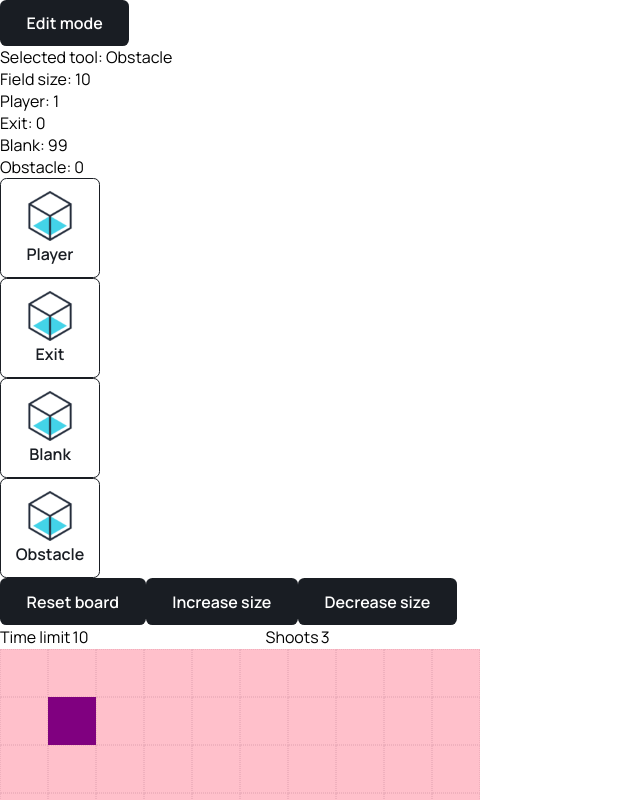
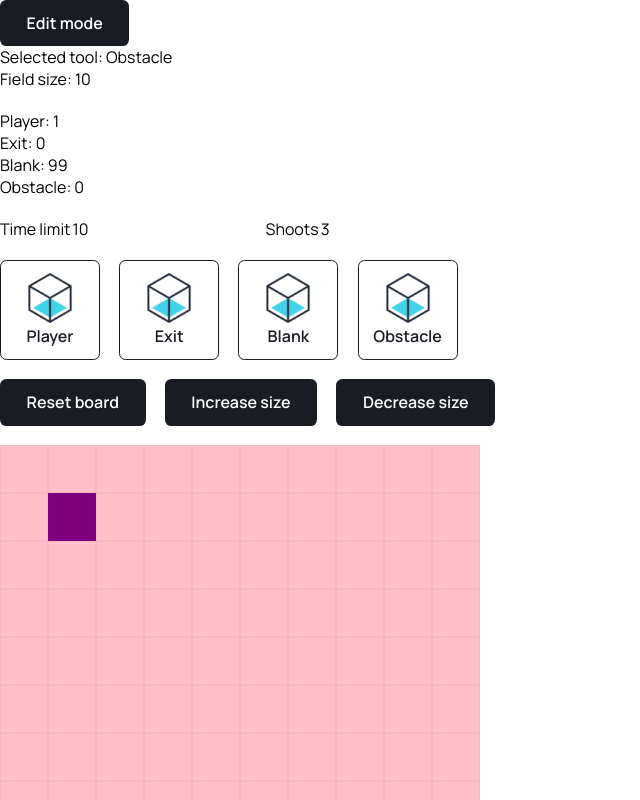
Before and after one commit to xfontr/getting-out, a React (Create React App) app: page / in a window 1280 px wide. Shown: the top 800 px of the page, without its empty margins (0-640 px from the left). Built offline with nearby package versions, Linux system fonts and the light colour scheme.

Commit message:
Very elemental interface design

```diff
--- /dev/null
+++ b/src/components/EditTools/EditTools.styled.ts
@@ -0,0 +1,8 @@
+import styled from "styled-components";
+
+const EditToolsStyled = styled.div`
+  display: flex;
+  gap: ${({ theme: { spacing } }) => spacing.gap};
+`;
+
+export default EditToolsStyled;
--- a/src/components/EditTools/EditTools.tsx
+++ b/src/components/EditTools/EditTools.tsx
@@ -3,6 +3,7 @@ import limitedCells from "../../data/limitedCells";
 import { CellTypes } from "../../types/gameBoard";
 import initialToCaps from "../../utils/initialToCaps/initialToCaps";
 import Button, { ToolButton } from "../Button/Button";
+import EditToolsStyled from "./EditTools.styled";
 
 type EditToolsProps = {
   cells: Record<CellTypes, number>;
@@ -22,14 +23,14 @@ const EditTools = ({
   };
 
   return (
-    <>
+    <EditToolsStyled>
       {Object.entries(cells).map(([cell]) => (
         <ToolButton onClick={handleClick} id={cell} key={`tool-${cell}`}>
           <img src="/img/cube.png" alt="Cube" height={50} width={50} />
           {`${initialToCaps(cell)}`}
         </ToolButton>
       ))}
-    </>
+    </EditToolsStyled>
   );
 };
 
--- /dev/null
+++ b/src/components/FieldEditor/FieldEditor.styled.ts
@@ -0,0 +1,17 @@
+import styled from "styled-components";
+
+const FieldEditorStyled = styled.section`
+  display: flex;
+  flex-direction: column;
+  gap: ${({ theme: { spacing } }) => spacing.gap};
+
+  .edit {
+    &__options {
+      display: flex;
+      flex-direction: row;
+      gap: ${({ theme: { spacing } }) => spacing.gap};
+    }
+  }
+`;
+
+export default FieldEditorStyled;
--- a/src/components/FieldEditor/FieldEditor.tsx
+++ b/src/components/FieldEditor/FieldEditor.tsx
@@ -8,6 +8,7 @@ import boards from "../../data/boards";
 import UserBoard from "../../types/UserBoard";
 import initialToCaps from "../../utils/initialToCaps/initialToCaps";
 import Button from "../Button/Button";
+import FieldEditorStyled from "./FieldEditor.styled";
 
 const valuesInitialState = {
   shoots: 3,
@@ -50,7 +51,7 @@ const FieldEditor = (props: FieldProps): JSX.Element => {
   };
 
   return (
-    <>
+    <FieldEditorStyled>
       <ul>
         <li>Selected tool: {initialToCaps(editTool)}</li>
         <li>Field size: {fieldSize}</li>
@@ -63,16 +64,6 @@ const FieldEditor = (props: FieldProps): JSX.Element => {
           </li>
         ))}
       </ul>
-
-      <EditTools
-        cells={cells}
-        editTool={editTool}
-        switchEditTool={switchEditTool}
-      />
-
-      <Button onClick={resetBoard}>Reset board</Button>
-      <Button onClick={increaseSize}>Increase size</Button>
-      <Button onClick={decreaseSize}>Decrease size</Button>
 
       <form>
         <label htmlFor="timeLeft">Time limit</label>
@@ -91,6 +82,18 @@ const FieldEditor = (props: FieldProps): JSX.Element => {
         />
       </form>
 
+      <EditTools
+        cells={cells}
+        editTool={editTool}
+        switchEditTool={switchEditTool}
+      />
+
+      <div className="edit__options">
+        <Button onClick={resetBoard}>Reset board</Button>
+        <Button onClick={increaseSize}>Increase size</Button>
+        <Button onClick={decreaseSize}>Decrease size</Button>
+      </div>
+
       <Field
         data-testid="field"
         onClick={() => {
@@ -104,7 +107,7 @@ const FieldEditor = (props: FieldProps): JSX.Element => {
       <Button onClick={handleSubmit} type="submit">
         Submit
       </Button>
-    </>
+    </FieldEditorStyled>
   );
 };
 
--- a/src/styles/mainTheme.ts
+++ b/src/styles/mainTheme.ts
@@ -28,7 +28,7 @@ const mainTheme = {
   },
 
   spacing: {
-    gapSmall: "1.7rem",
+    gapSmall: "0.7rem",
     gap: "1.2rem",
     gapBig: "2.5rem",
   },
```
